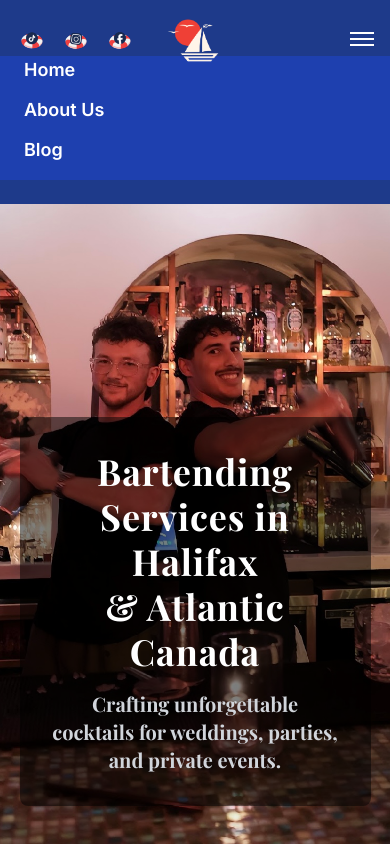
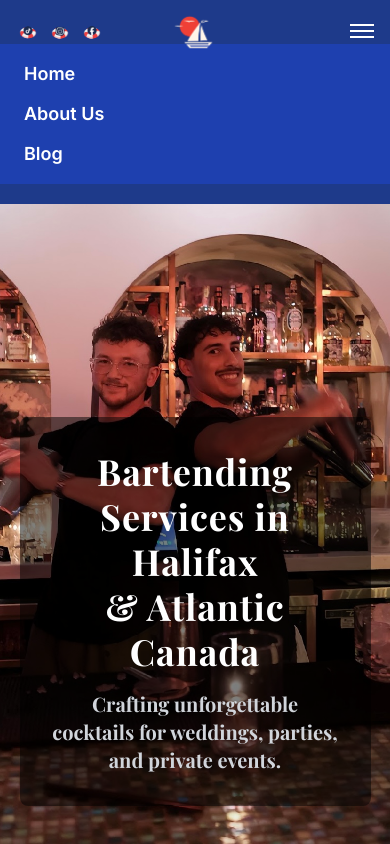
Before and after one commit to IsraelBain/twosailors-react-site, a React (Create React App) app: page / in a window 390 px wide. Both pictures are taken after a click on the button 362 px from the left and 39 px from the top of the page. Shown: the top 844 px of the page. Built offline with nearby package versions, Linux system fonts and the light colour scheme.

Commit message:
idk navbar

```diff
--- a/src/components/Navbar.js
+++ b/src/components/Navbar.js
@@ -9,25 +9,25 @@ const Navbar = () => {
   const [isMobileMenuOpen, setIsMobileMenuOpen] = useState(false);
 
   return (
-    <nav className="bg-blue-900 text-white fixed top-0 w-full z-50 py-6 md:py-8 font-sans">
+    <nav className="bg-blue-900 text-white fixed top-0 w-full z-50 py-5 md:py-8 font-sans">
       <div className="flex items-center justify-between px-4 md:px-10 relative">
         {/* Left: Social Icons */}
-        <div className="flex items-center gap-3">
+        <div className="flex items-center gap-2 md:gap-3">
           <a href="https://www.tiktok.com/@twosailorsbartending" target="_blank" rel="noopener noreferrer">
-            <img src={tiktokIcon} alt="TikTok" className="h-8 w-8 md:h-12 md:w-12" />
+            <img src={tiktokIcon} alt="TikTok" className="h-6 w-6 md:h-10 md:w-10" />
           </a>
           <a href="https://www.instagram.com/twosailorsbartending/" target="_blank" rel="noopener noreferrer">
-            <img src={instagramIcon} alt="Instagram" className="h-8 w-8 md:h-12 md:w-12" />
+            <img src={instagramIcon} alt="Instagram" className="h-6 w-6 md:h-10 md:w-10" />
           </a>
           <a href="https://www.facebook.com/profile.php?id=61554763772561" target="_blank" rel="noopener noreferrer">
-            <img src={facebookIcon} alt="Facebook" className="h-8 w-8 md:h-12 md:w-12" />
+            <img src={facebookIcon} alt="Facebook" className="h-6 w-6 md:h-10 md:w-10" />
           </a>
         </div>
 
         {/* Center: Logo */}
         <div className="absolute left-1/2 transform -translate-x-1/2">
           <Link to="/">
-            <img src={logo} alt="Two Sailors Bartending Logo" className="h-16 md:h-20 rounded-lg cursor-pointer" />
+            <img src={logo} alt="Two Sailors Bartending Logo" className="h-12 md:h-20 rounded-lg cursor-pointer" />
           </Link>
         </div>
 
@@ -55,7 +55,7 @@ const Navbar = () => {
 
       {/* Mobile Dropdown */}
       {isMobileMenuOpen && (
-        <div className="md:hidden bg-blue-800 px-6 pb-4">
+        <div className="md:hidden bg-blue-800 px-6 pt-4 pb-4">
           <ul className="flex flex-col space-y-3 text-lg font-semibold">
             <li><Link to="/" onClick={() => setIsMobileMenuOpen(false)}>Home</Link></li>
             <li><Link to="/about" onClick={() => setIsMobileMenuOpen(false)}>About Us</Link></li>
```
